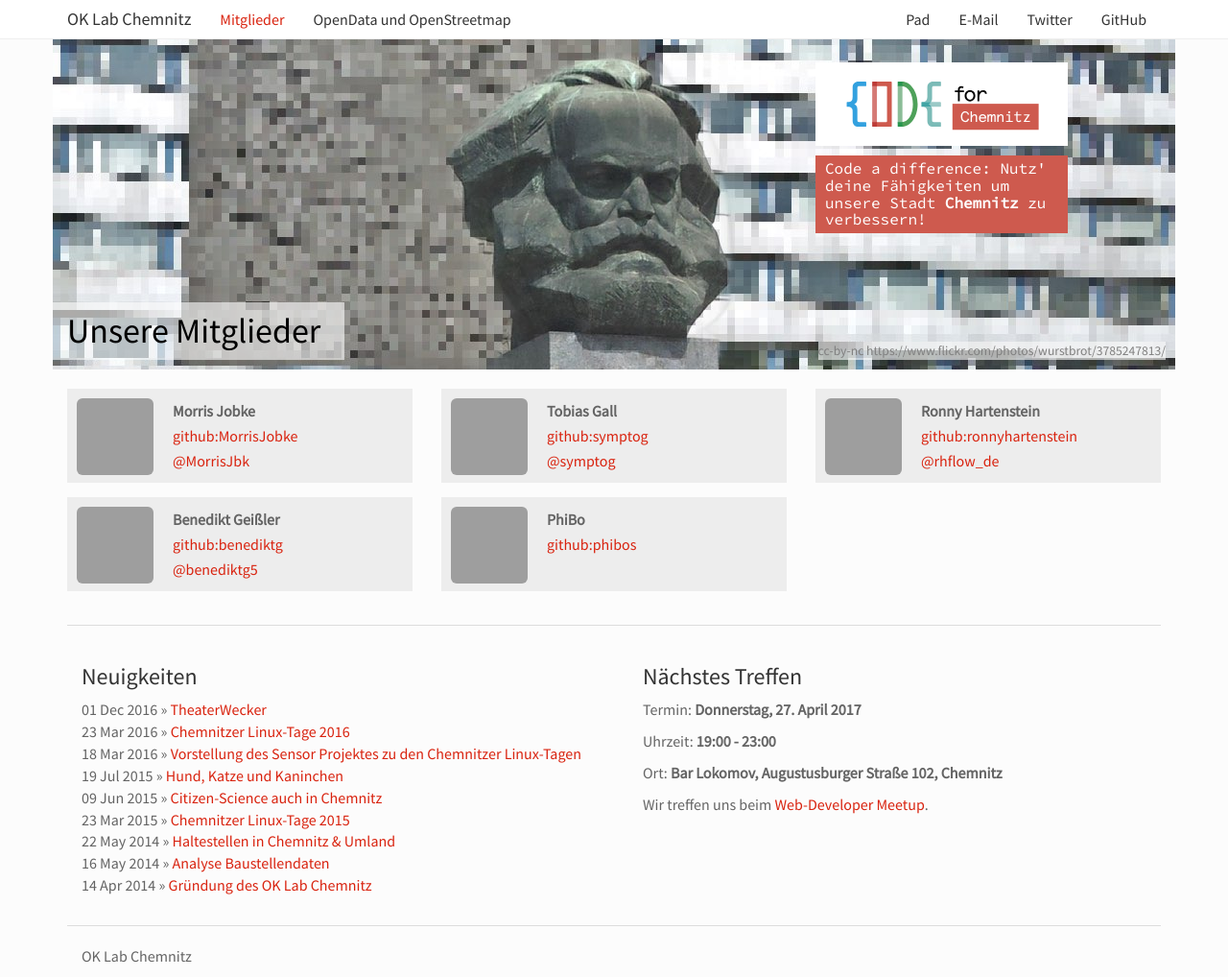
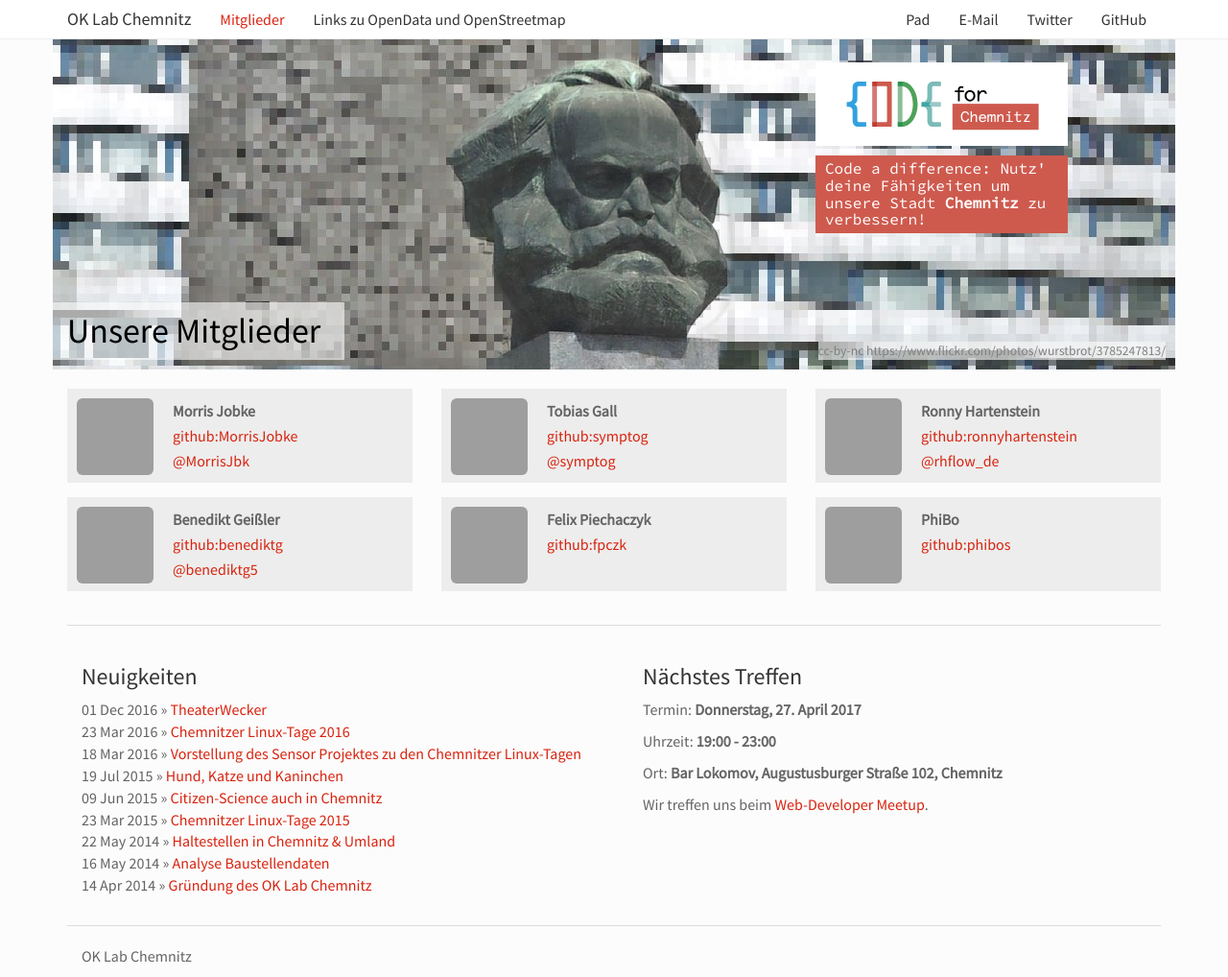
Before and after one commit to CodeforChemnitz/codeforchemnitz.github.io, a Jekyll site: the page built from member/index.html, in a window 1280 px wide and 1018 px high. Shown: the whole window at 96% size. Built offline with Jekyll 4.4.1, drawn with Linux system fonts in a browser that asks for light colours; grey boxes are pictures that could not be loaded.

Commit message:
Felix ergänzt

```diff
--- a/_data/members.yml
+++ b/_data/members.yml
@@ -10,5 +10,7 @@
 - name: Benedikt Geißler
   username-github: benediktg
   username-twitter: benediktg5
+- name: Felix Piechaczyk
+  username-github: fpczk
 - name: PhiBo
   username-github: phibos
--- a/_data/nav.yml
+++ b/_data/nav.yml
@@ -2,5 +2,5 @@
 #   url: /projects
 - title: Mitglieder
   url: /member
-- title: OpenData und OpenStreetmap
+- title: Links zu OpenData und OpenStreetmap
   url: /links
```
